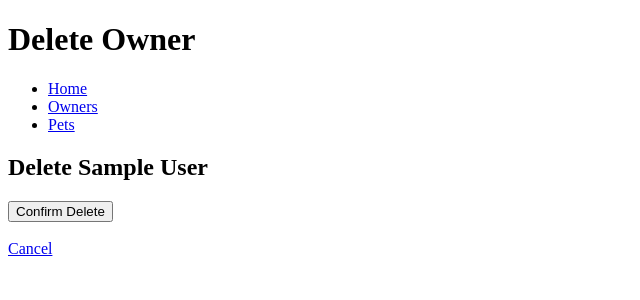
After one commit to rockzt/dogtor, a Django app: page /vet/owners/1/delete/ in a window 1280 px wide. The commit adds this page. Shown: the top 300 px of the page, without its empty margins (0-640 px from the left). Run offline with Django 4.2, Linux system fonts and the light colour scheme; tables that the repository leaves empty hold one stand-in row (values such as "Sample post").

Commit message:
[added] delete functionality to owners

```diff
--- /dev/null
+++ b/dogtor/templates/vet/owners/delete.html
@@ -0,0 +1,32 @@
+{% extends "base.html" %}
+
+{% block title %}
+<title>Owner</title>
+{% endblock title %}
+
+{% block header %}
+<h1>Delete Owner</h1>
+{% endblock header %}
+
+<!--the context is -> 'owner'-->
+
+{% block content %}
+  {% if error_message %}
+    <h1>Can Not Delete Owner</h1>
+    <div style="text-align: center;">
+      <h3>Owner: </h3><p>{{ owner_error }}</p>
+      <h3>Error: </h3><p>{{ error_message }}</p>
+      {{ error }}
+      <h3>Recommendation: </h3> <p>Click here to edit pet´s owner -> <a href="{% url 'vet:pets_edit' pk=pet_pk %}">Edit Pet</a> </p>
+    </div>
+  {% else %}
+    <h2>Delete {{ object }}</h2>
+    <form method="post">
+      {% csrf_token %}
+      {{ form.as_p }}
+      <input type="submit" value="Confirm Delete">
+    </form>
+  {% endif %}
+<br>
+  <a href="{% url 'vet:owners_list' %}">Cancel</a>
+{% endblock content %}
--- a/dogtor/templates/vet/pets/list.html
+++ b/dogtor/templates/vet/pets/list.html
@@ -9,8 +9,12 @@
 {% endblock header %}
 
 {% block content %}
+<div style="text-align: center">
+  <button><a href="{% url 'vet:pets_create'%}">Create Pet</a></button>
+</div>
+<br>
 {% if pets %}
-<table>
+<table style="text-align: center;align-items: center;margin-left: auto;margin-right: auto;">
   <tr>
     <th>ID</th>
     <th>Name</th>
--- a/dogtor/vet/models.py
+++ b/dogtor/vet/models.py
@@ -35,7 +35,7 @@ class Pet(models.Model):
     owner = models.ForeignKey(PetOwner, on_delete=models.PROTECT, related_name="pets")
 
     def __str__(self):
-        return f"{self.name}, {self.type}"
+        return f"{self.name}, {self.type}, {self.id}"
 
 
 
--- a/dogtor/vet/urls.py
+++ b/dogtor/vet/urls.py
@@ -1,6 +1,6 @@
 from django.urls import path
 # Views            function view|          Class view|
-from .views import list_pet_owners, Test, OwnersList, Welcome, OwnersDetail, PetsList, PetDetail, OwnersCreate, OwnersUpdate, PetsCreate, PetsUpdate
+from .views import list_pet_owners, Test, OwnersList, Welcome, OwnersDetail, PetsList, PetDetail, OwnersCreate, OwnersUpdate, PetsCreate, PetsUpdate, OwnersDelete
 
 # alias (reversed urls) -> app's urls in specific
 # alias (reversed urls) -> project's routes
@@ -15,6 +15,7 @@ urlpatterns = [
     path('owners/<int:pk>', OwnersDetail.as_view(), name="owners_detail"), # Configuring generic class view, DetailView, renders template, include and alias  "owners_list"
     path('owners/add/', OwnersCreate.as_view(), name="owners_create"), # Configuring CreateView of owners
     path('owners/<int:pk>/edit/', OwnersUpdate.as_view(), name="owners_edit"), # Configuring UpdateView, setting route using pk to locate what owner we want to edit
+    path('owners/<int:pk>/delete/', OwnersDelete.as_view(), name="owners_delete"), # Configuring UpdateView, setting route using pk to locate what owner we want to edit
     path('pets/add/', PetsCreate.as_view(), name="pets_create"), # Configuring CreateView of Pets
     path('pets/<int:pk>/edit/', PetsUpdate.as_view(), name="pets_edit"), # Configuring CreateView of Pets
     path('pets/', PetsList.as_view(), name="pets_list"), # Configuring generic class view, renders template
--- a/dogtor/vet/views.py
+++ b/dogtor/vet/views.py
@@ -1,11 +1,14 @@
 from django.shortcuts import render
 from django.template import loader
 from django.http import HttpResponse
-from django.views.generic import View, TemplateView, ListView, DetailView, CreateView, UpdateView  # Importing TemplateView for generic class view
+from django.views.generic import View, TemplateView, ListView, DetailView, CreateView, UpdateView, DeleteView  # Importing TemplateView for generic class view
 from .forms import OwnerForm, PetForm# Importing forms that will be used on views
 from django.urls import reverse_lazy  # Importing to use reversed urls
 # Models
 from vet.models import PetOwner, Pet
+# Handling Errors on Delete View
+from django.db.models import ProtectedError
+from django.shortcuts import render
 
 
 # Create your views here.
@@ -140,6 +143,24 @@ class PetsUpdate(UpdateView):
 
     success_url = reverse_lazy('vet:pets_list')  # 4
 
+class OwnersDelete(DeleteView):
+    model = PetOwner
+    template_name = "vet/owners/delete.html"
+    success_url = reverse_lazy('vet:owners_list')
+
+    def post(self, request, *args, **kwargs):
+        try:
+            return super().delete(request, *args, **kwargs)
+        except ProtectedError as e:
+            # Customize the error message
+            error_message = f"This object cannot be deleted because it is associated with other objects. ({e})"
+            res = str(e).split(', ')
+            pet_pk_str = res[3].replace('>', '').replace('}', '').replace(')', '')
+            pk_user = kwargs['pk']
+            pet_pk = int(pet_pk_str)
+            owner_error = PetOwner.objects.get(pk=pk_user)
+            return render(request, 'vet/owners/delete.html', {'error_message': error_message, 'owner_error': owner_error, 'pet_pk' : pet_pk})
+
 
 # Render text
 class Test(View):
```
Also changed, not shown: dogtor/templates/vet/owners/list.html (+8 -2 lines).
